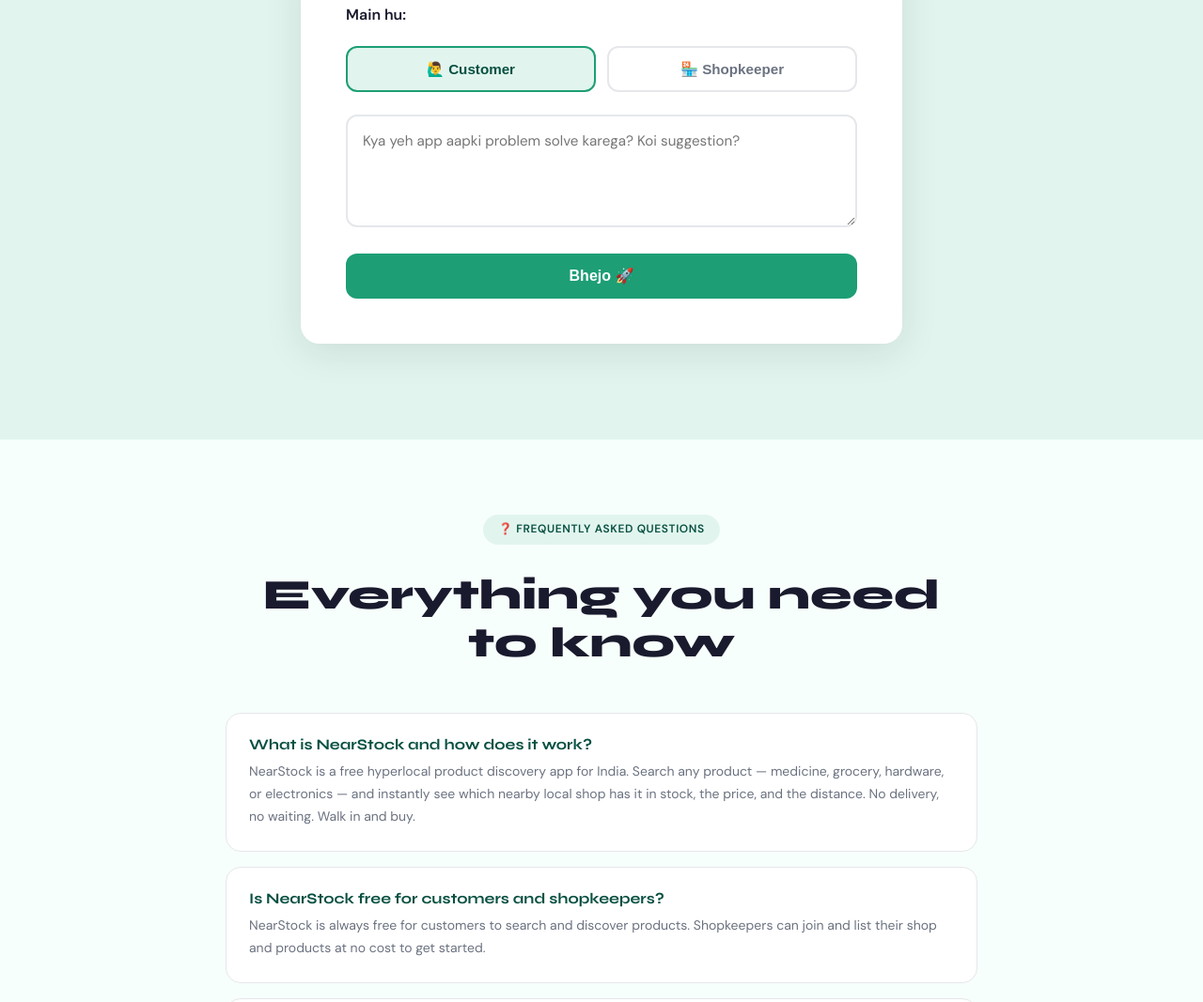
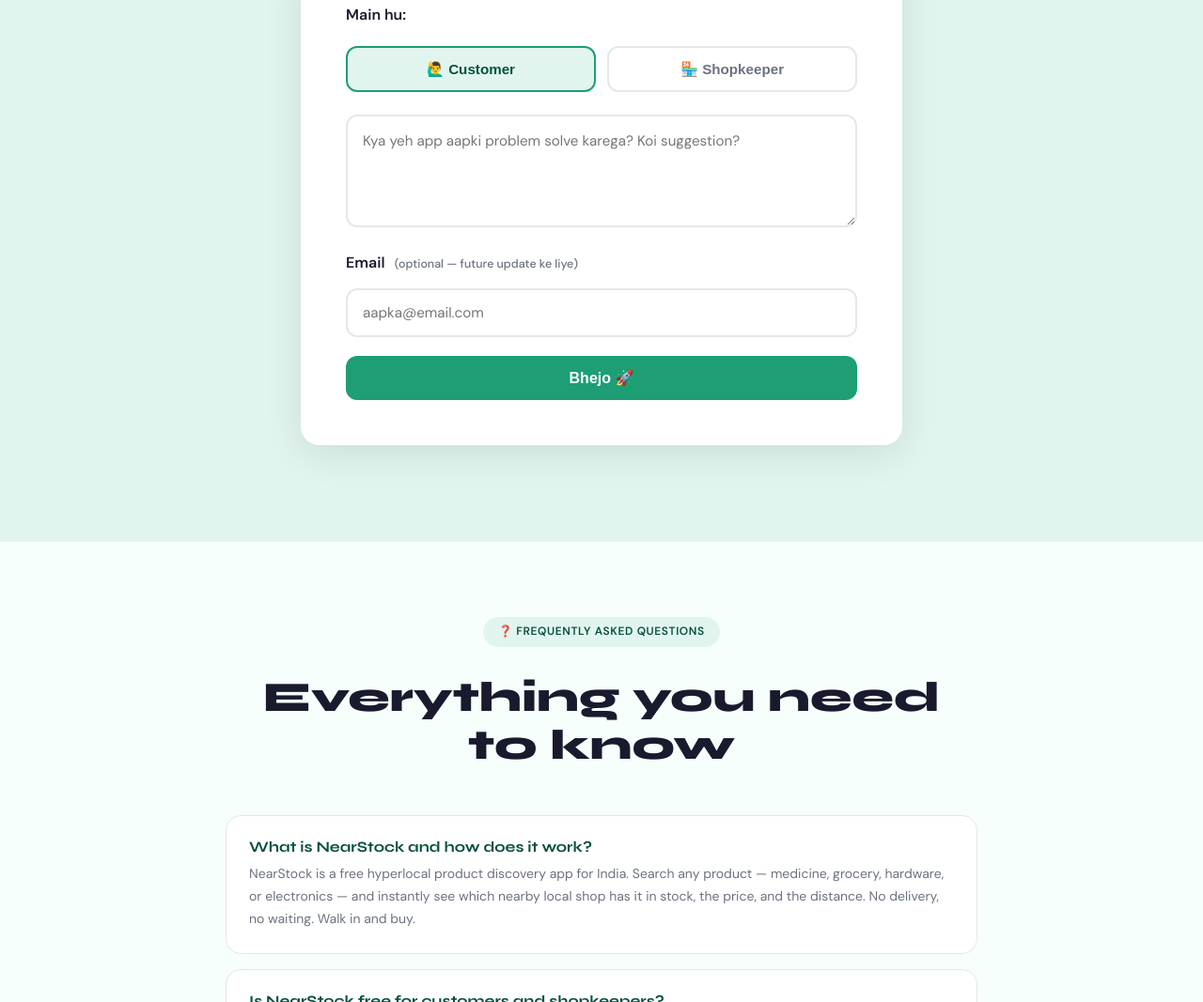
Before and after one commit to Nesrstock9926/nearstock-website, a plain HTML site: page index.html in a window 1280 px wide. Shown: the part 7382-8449 px from the top of the page at 94% size. Drawn offline with Linux system fonts and the light colour scheme.

Commit message:
Added eamil option where customers and shopkeeprs can put there feed back with there email

```diff
--- a/index.html
+++ b/index.html
@@ -431,6 +431,14 @@
   resize:vertical;transition:border-color .2s;
 }
 .fb-textarea:focus{outline:none;border-color:var(--g);}
+.fb-email{
+  width:100%;padding:.85rem 1rem;margin-top:.9rem;
+  border:2px solid var(--b);border-radius:12px;
+  font-family:inherit;font-size:.95rem;color:var(--t);
+  transition:border-color .2s;
+}
+.fb-email:focus{outline:none;border-color:var(--g);}
+.fb-optional{font-size:.78rem;color:var(--m);font-weight:500;margin-left:.4rem;}
 .fb-submit{
   margin-top:1.25rem;width:100%;
   background:var(--g);color:#fff;border:none;
@@ -1299,6 +1307,9 @@
         <textarea class="fb-textarea" name="message" placeholder="Kya yeh app aapki problem solve karega? Koi suggestion?" required></textarea>
         <div class="fb-error" id="fbError">Kuch likhna zaroori hai, dobara try karo.</div>
 
+        <div style="font-weight:700;color:var(--t);margin-top:1.1rem;">Email <span class="fb-optional">(optional — future update ke liye)</span></div>
+        <input type="email" class="fb-email" name="email" placeholder="aapka@email.com"/>
+
         <button type="submit" class="fb-submit" id="fbSubmitBtn">Bhejo 🚀</button>
       </form>
 
```
